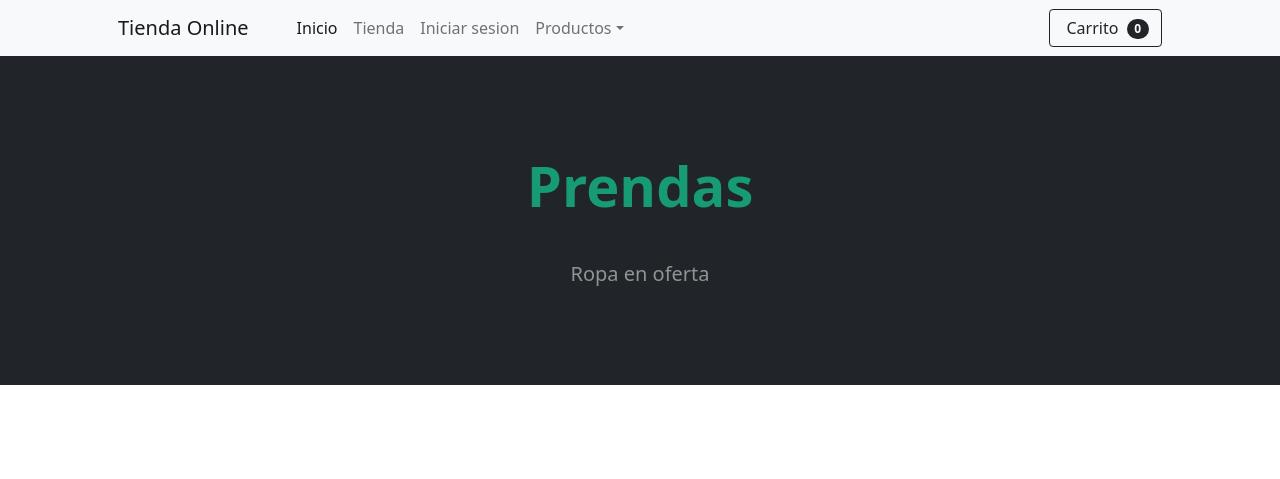
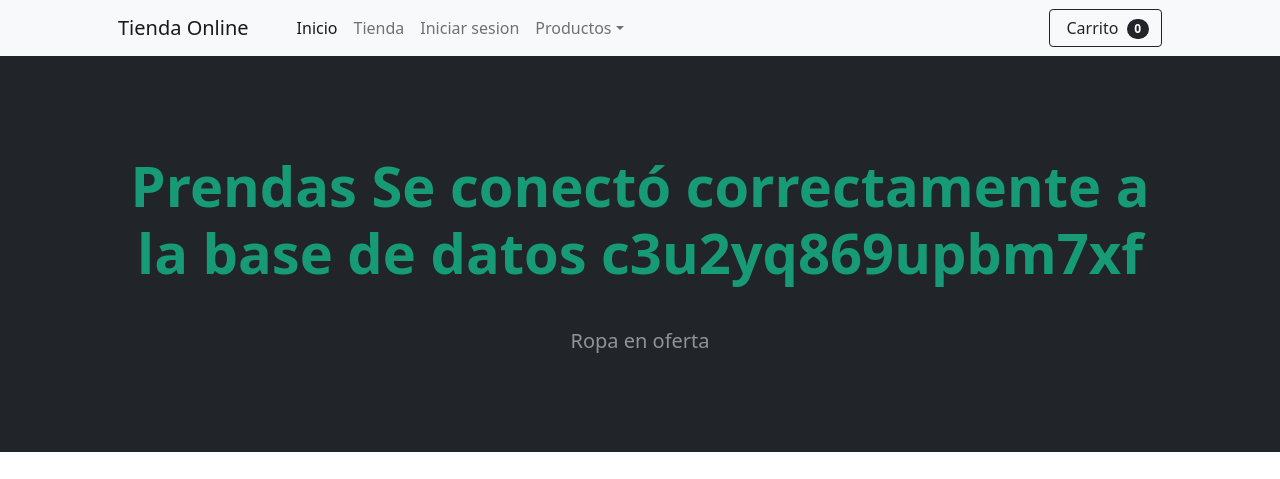
Before and after one commit to rovcode/Web-con-HTML5-CSS-JS-PHP, a PHP site: page / in a window 1280 px wide. Shown: the top 479 px of the page. Run offline with PHP 8.4, Linux system fonts and the light colour scheme.

Commit message:
Conectando con servidor

```diff
--- a/Util/Conection.php
+++ b/Util/Conection.php
@@ -3,13 +3,13 @@
 class Conexion
 {
     protected $VAR_PDO = null;
-    protected $VAR_DB = "dbstore";
-    protected $VAR_SERVER = "localhost";
+    protected $VAR_DB = "c3u2yq869upbm7xf";
+    protected $VAR_SERVER = "frwahxxknm9kwy6c.cbetxkdyhwsb.us-east-1.rds.amazonaws.com:3306";
     public function getConexion()
     {
         try
         {
-            $this->VAR_PDO = new PDO("mysql:host=" . $this->VAR_SERVER . ";dbname=" . $this->VAR_DB . "", "root", "");
+            $this->VAR_PDO = new PDO("mysql:host=" . $this->VAR_SERVER . ";dbname=" . $this->VAR_DB . "", "f9accbyl9g2ctzzp", "nnkardo1ar0mazk6");
             if ($this->VAR_PDO) {
                 echo "Se conectó correctamente a la base de datos <b>" . $this->VAR_DB . "</b>";
             }
--- a/index.php
+++ b/index.php
@@ -46,7 +46,13 @@
     <header class="bg-dark py-5">
         <div class="container px-4 px-lg-5 my-5">
             <div class="text-center text-white">
-                <h1 class="display-4 fw-bolder">Prendas</h1>
+                <h1 class="display-4 fw-bolder">Prendas
+                    <?php
+                      require_once 'Util/Conection.php';
+                      $con = new Conexion();
+                      $con->getConexion();
+                    ?>
+                </h1>
                 <p class="lead fw-normal text-white-50 mb-0">Ropa en oferta</p>
             </div>
         </div>
```
